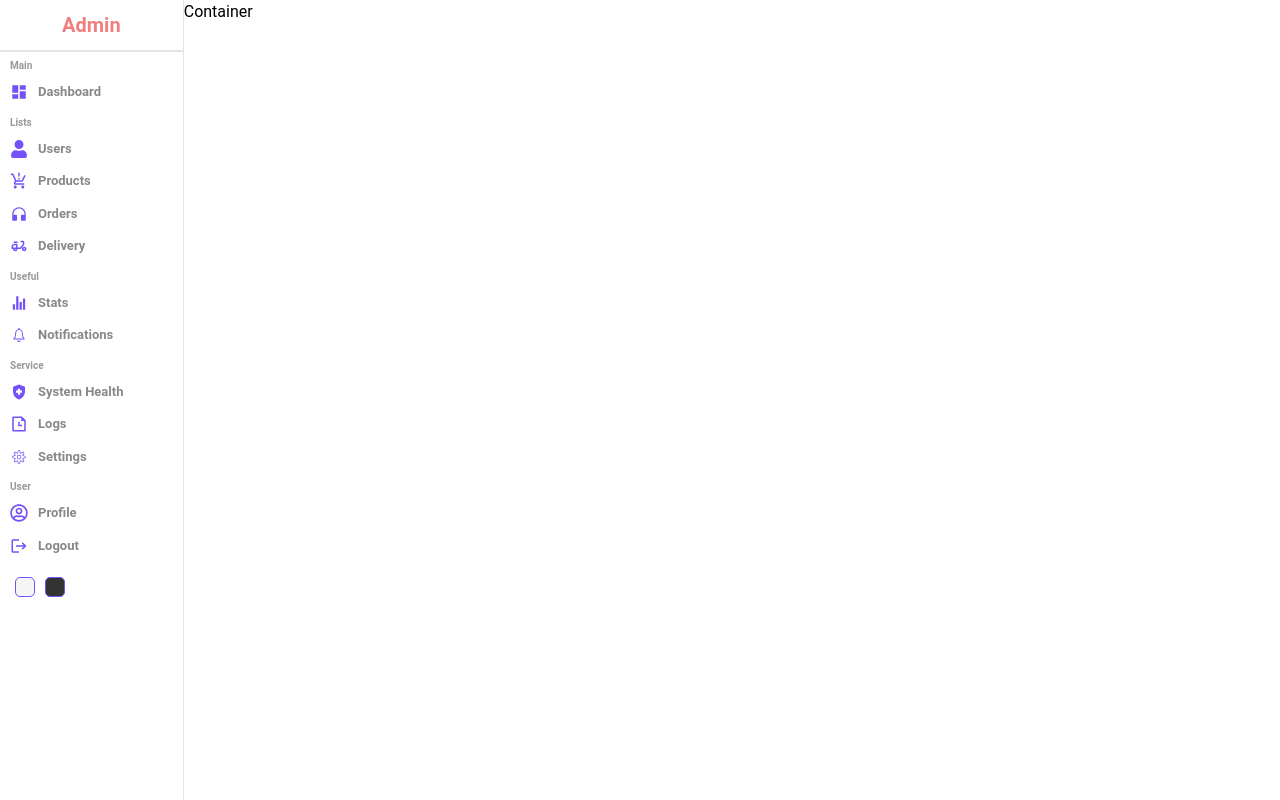
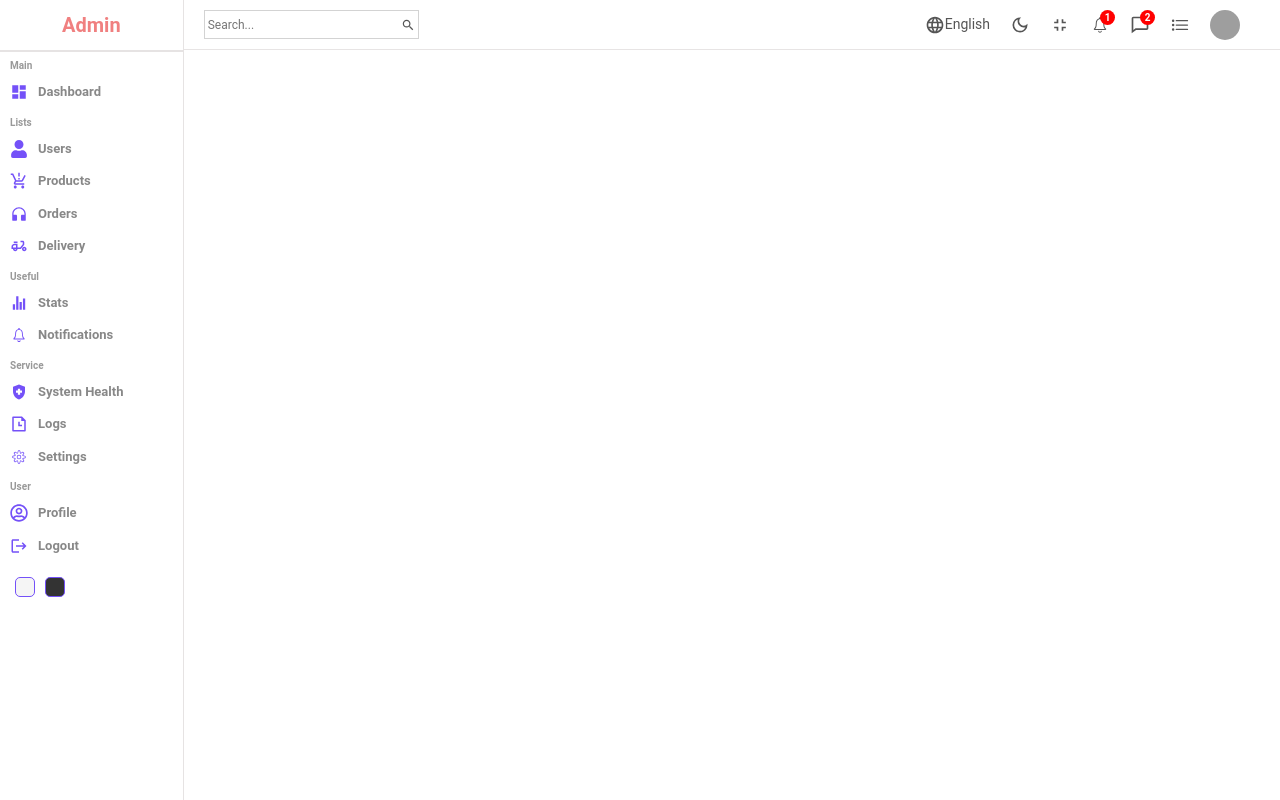
Before and after one commit to HuyNguyen0722/admin-react, a React (Create React App) app: page / in a window 1280 px wide. Built offline with nearby package versions, Linux system fonts and the light colour scheme; grey boxes are pictures that could not be loaded.

Commit message:
Pull navbar
complete navbar

```diff
--- /dev/null
+++ b/src/components/navbar/Navbar.jsx
@@ -0,0 +1,53 @@
+import classNames from "classnames/bind";
+import React, { useContext } from "react";
+import styles from './navbar.module.scss'
+import { IoMdSearch } from "react-icons/io";
+import { MdLanguage, MdOutlineDarkMode, MdOutlineFullscreenExit } from "react-icons/md";
+import { BiComment } from "react-icons/bi";
+import { IoListOutline } from "react-icons/io5";
+import { IoIosNotificationsOutline } from "react-icons/io";
+import { DarkModeContext } from '../../context/darkModeContext'
+const cx = classNames.bind(styles)
+function Navbar() {
+
+    const { dispatch } = useContext(DarkModeContext);
+
+    return (
+        <div className={cx("navbar")}>
+            <div className={cx("wrapper")}>
+                <div className={cx("search")}>
+                    <input type="text" placeholder="Search..." />
+                    <IoMdSearch />
+                </div>
+                <div className={cx("items")}>
+                    <div className={cx("item")}>
+                        <MdLanguage className={cx("icon")} />
+                        <span>English</span>
+                    </div>
+                    <div className={cx("item")}>
+                        <MdOutlineDarkMode className={cx("icon")} onClick={() => dispatch({ type: "TOGGLE" })} />
+                    </div>
+                    <div className={cx("item")}>
+                        <MdOutlineFullscreenExit className={cx("icon")} />
+                    </div>
+                    <div className={cx("item")}>
+                        <IoIosNotificationsOutline className={cx("icon")} />
+                        <div className={cx("counter")}>1</div>
+                    </div>
+                    <div className={cx("item")}>
+                        <BiComment className={cx("icon")} />
+                        <div className={cx("counter")}>2</div>
+                    </div>
+                    <div className={cx("item")}>
+                        <IoListOutline className={cx("icon")} />
+                    </div>
+                    <div className={cx("item")}>
+                        <img src="https://images.pexels.com/photos/941693/pexels-photo-941693.jpeg?auto=compress&cs=tinysrgb&dpr=2&w=500" alt="" className={cx("avatar")} />
+                    </div>
+                </div>
+            </div>
+        </div>
+    );
+}
+
+export default Navbar;
--- /dev/null
+++ b/src/components/navbar/navbar.module.scss
@@ -0,0 +1,71 @@
+.navbar {
+  height: 50px;
+  border-bottom: 0.5px solid rgb(231, 228, 228);
+  display: flex;
+  align-items: center;
+  font-size: 14px;
+  color: #555;
+
+  .wrapper {
+    width: 100%;
+    padding: 20px;
+    display: flex;
+    align-items: center;
+    justify-content: space-between;
+
+    .search {
+      display: flex;
+      align-items: center;
+      border: 0.5px solid lightgray;
+      padding: 3px;
+
+      input {
+        border: none;
+        outline: none;
+        background: transparent;
+
+        &::placeholder {
+          font-size: 12px;
+        }
+      }
+    }
+
+    .items {
+      display: flex;
+      align-items: center;
+
+      .item {
+        display: flex;
+        align-items: center;
+        margin-right: 20px;
+        position: relative;
+
+        .icon {
+          font-size: 20px;
+        }
+
+        .avatar {
+          width: 30px;
+          height: 30px;
+          border-radius: 50%;
+        }
+
+        .counter {
+          width: 15px;
+          height: 15px;
+          background-color: red;
+          border-radius: 50%;
+          color: white;
+          display: flex;
+          align-items: center;
+          justify-content: center;
+          font-size: 10px;
+          font-weight: bold;
+          position: absolute;
+          top: -5px;
+          right: -5px;
+        }
+      }
+    }
+  }
+}
--- a/src/pages/home/Home.jsx
+++ b/src/pages/home/Home.jsx
@@ -2,6 +2,7 @@
 import classNames from 'classnames/bind'
 import styles from './home.module.scss'
 import Sidebar from '../../components/sidebar/Sidebar';
+import Navbar from '../../components/navbar/Navbar';
 
 const cx = classNames.bind(styles)
 
@@ -10,7 +11,7 @@ function Home() {
         <div className={cx("content")}>
             <Sidebar/>
             <div className={cx("container")}>
-                Container
+                <Navbar/>
             </div>
         </div>
      );
```
